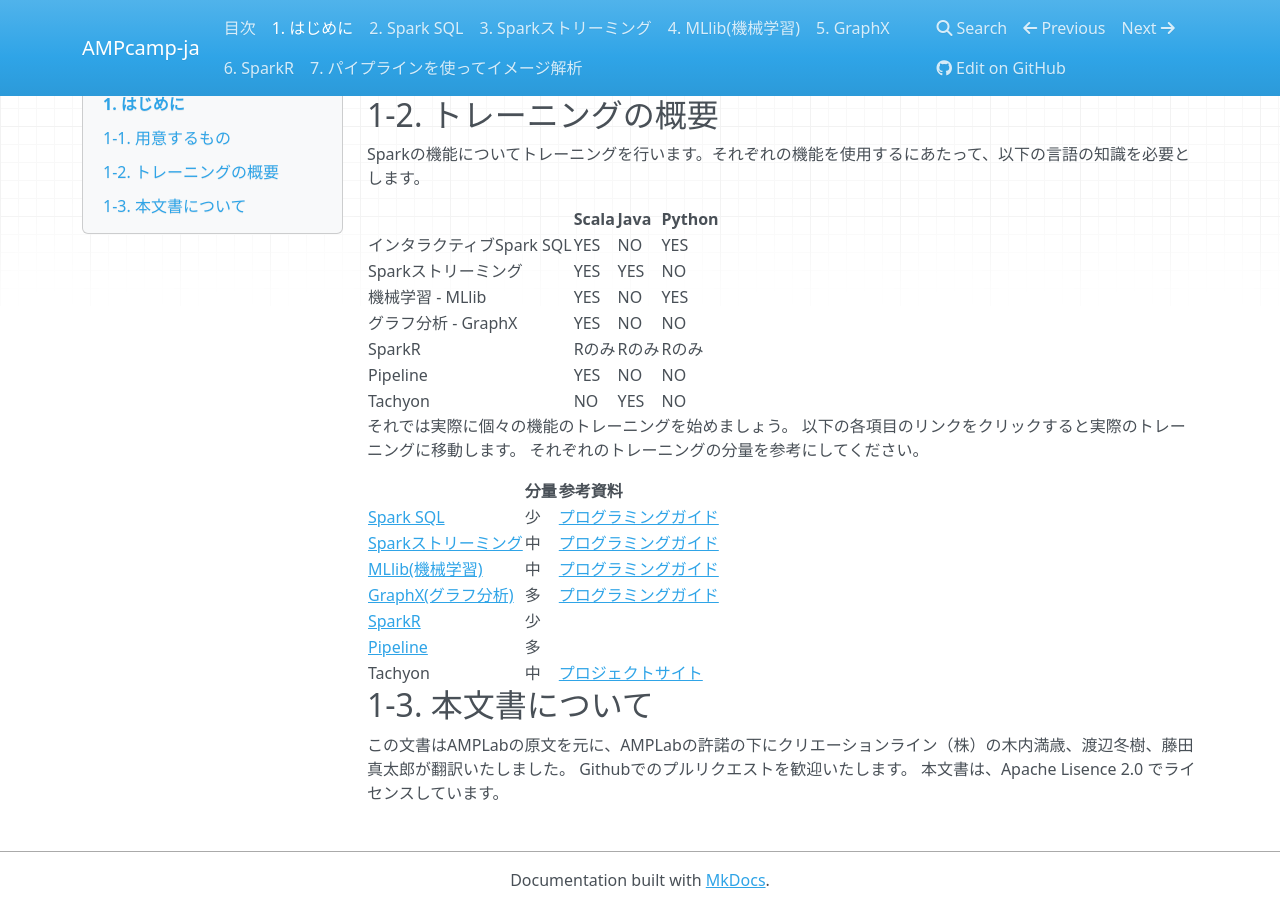
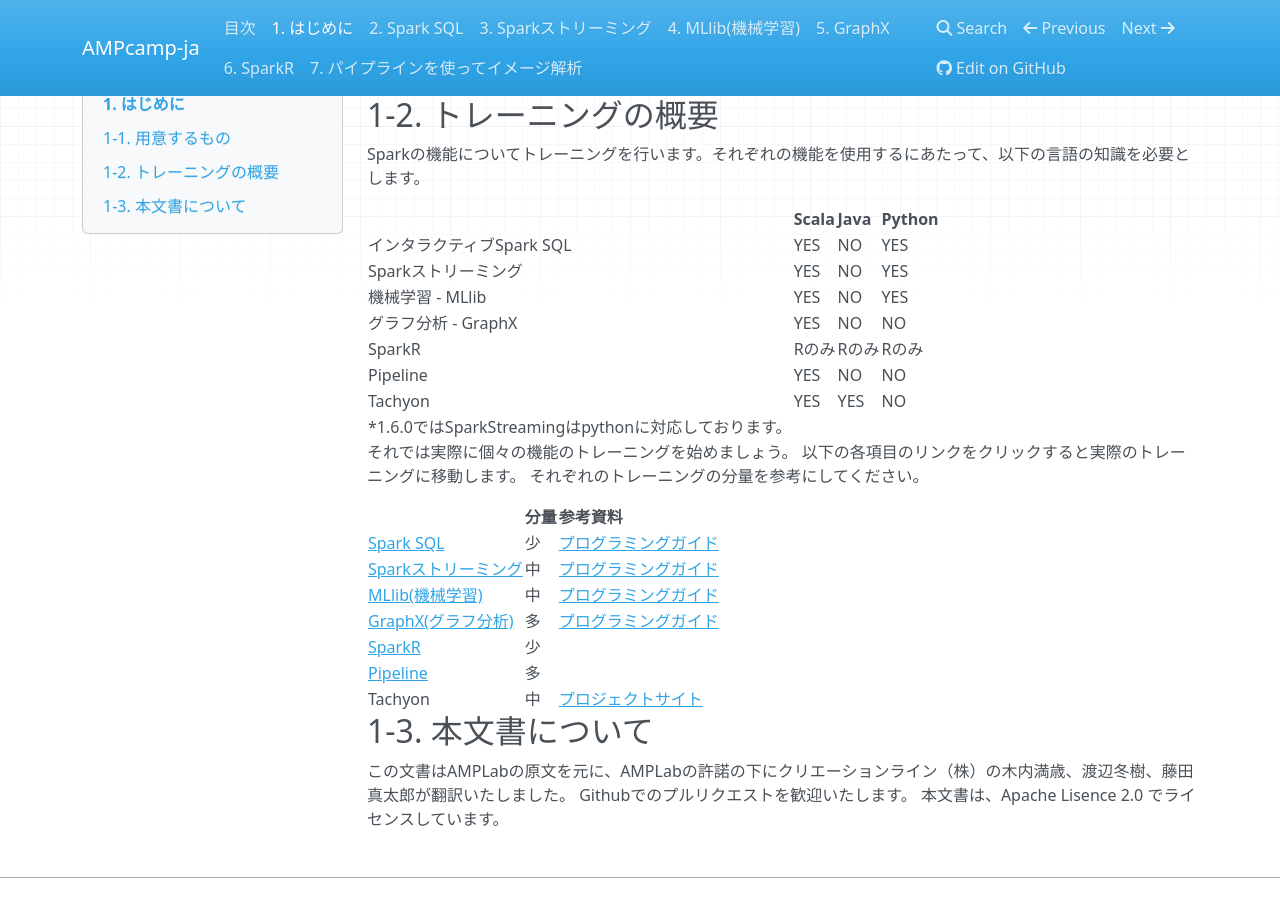
Before and after one commit to m-kiuchi/AMPcamp-ja, an MkDocs documentation site: the page built from docs/introduction.md, in a window 1280 px wide and 900 px high, scrolled down 1185 px. Built offline with MkDocs 1.6.1, drawn with Linux system fonts in a browser that asks for light colours; nearby versions of some CDN libraries; old or Windows-style settings are respelled for this version of MkDocs.

Commit message:
Update introduction.md

```diff
--- a/docs/introduction.md
+++ b/docs/introduction.md
@@ -64,12 +64,13 @@
 |                           |Scala     |Java      |Python     |
 |:--------------------------|:---------|:---------|:----------|
 |インタラクティブSpark SQL  |YES       |NO        |YES        |
-|Sparkストリーミング        |YES       |YES       |NO         |
+|Sparkストリーミング        |YES       |NO        |YES        |
 |機械学習 - MLlib           |YES       |NO        |YES        |
 |グラフ分析 - GraphX        |YES       |NO        |NO         |
 |SparkR                     |Rのみ     |Rのみ     |Rのみ      |
 |Pipeline                   |YES       |NO        |NO         |
-|Tachyon                    |NO        |YES       |NO         |
+|Tachyon                    |YES       |YES       |NO         |
+*1.6.0ではSparkStreamingはpythonに対応しております。
 
 それでは実際に個々の機能のトレーニングを始めましょう。
 以下の各項目のリンクをクリックすると実際のトレーニングに移動します。
```
